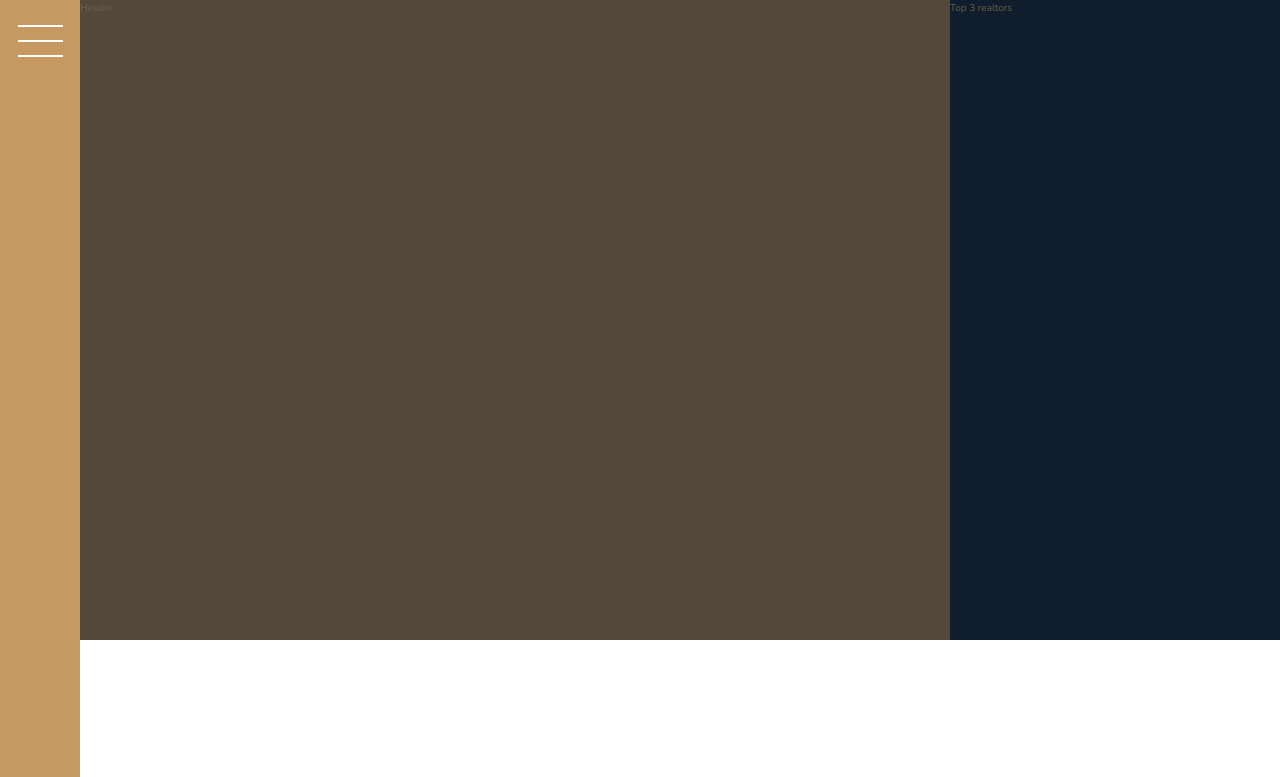
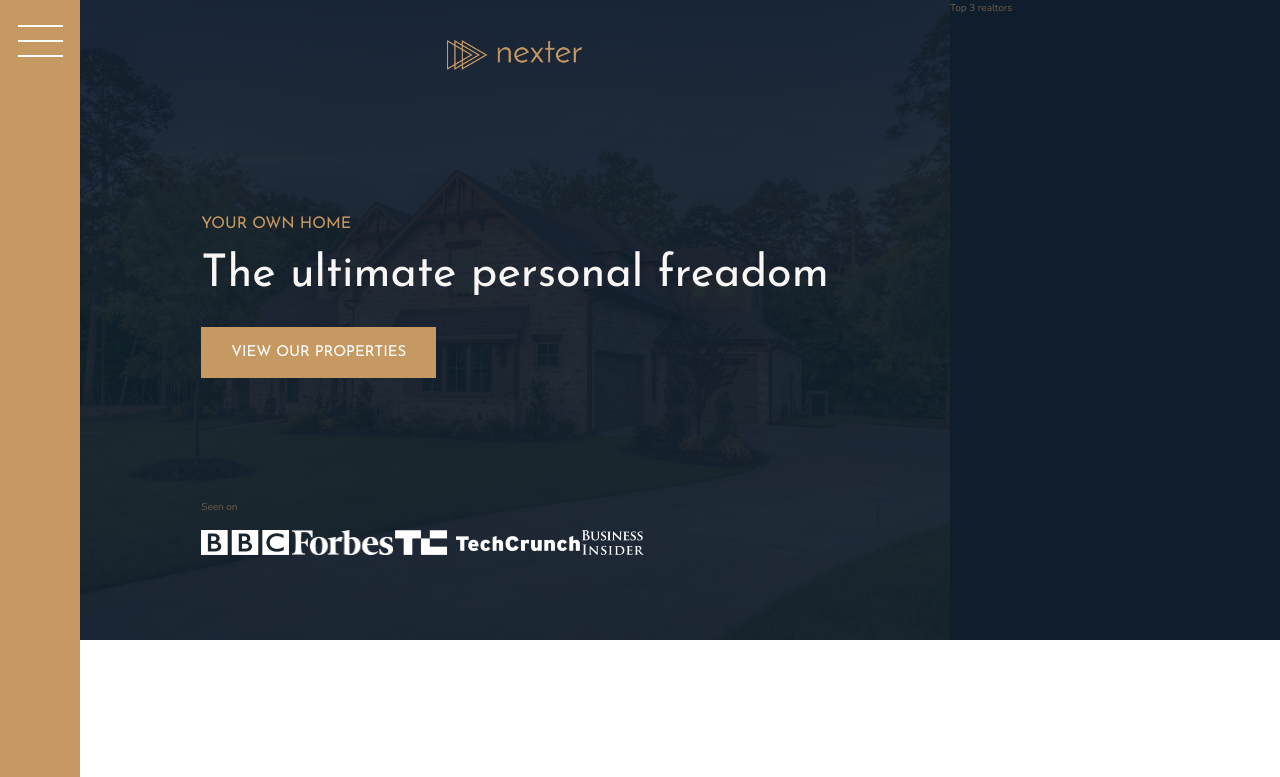
Before and after one commit to mattyImry/UdemyCssSass_Project3, a website: page index.html in a window 1280 px wide. Shown: the top 777 px of the page. Drawn offline with nearby package versions, Linux system fonts and the light colour scheme.

Commit message:
add header

```diff
--- a/index.html
+++ b/index.html
@@ -17,7 +17,17 @@
         </div>
 
         <header class="header">
-            Header
+            <img src="img/logo.png" alt="nexter logo" class="header__logo">
+            <h3 class="heading-3">Your own home</h3>
+            <h1 class="heading-1">The ultimate personal freadom</h1>
+            <button class="btn header__btn">View our properties</button>
+            <div class="header__seenon-text">Seen on</div>
+            <div class="header__seenon-logos">
+                <img src="img/logo-bbc.png" alt="Seen on logo 1">
+                <img src="img/logo-forbes.png" alt="Seen on logo 2">
+                <img src="img/logo-techcrunch.png" alt="Seen on logo 3">
+                <img src="img/logo-bi.png" alt="Seen on logo 4">
+            </div>
         </header>
 
         <div class="realtors">
--- a/sass/_header.scss
+++ b/sass/_header.scss
@@ -1,4 +1,38 @@
 .header {
+
     background-color: $color-grey-dark-1;
     grid-column: full-start / col-end 6;
+    background-image: linear-gradient(rgba($color-secondary, .93), rgba($color-secondary, .93)), url(../img/hero.jpeg); //overlay for the image + img
+    background-size: cover;
+    background-position: center;
+    padding: 8rem;
+    padding-top: 4rem;
+
+    display: grid;
+    grid-template-rows: 1fr min-content 6rem 1fr;
+    grid-template-columns: max-content;
+    grid-row-gap: 1.5rem;
+    justify-content: center;
+
+
+    &__logo {
+        height: 3rem;
+        justify-self: center;
+    }
+
+    &__btn {
+        align-self: start;
+        justify-self: start;
+    }
+
+    &__seenon-text {
+
+    }
+
+    &__seenon-logos {
+
+        img {
+            height: 2.5rem;
+        }
+    }
 }
--- a/sass/_typography.scss
+++ b/sass/_typography.scss
@@ -5,6 +5,9 @@
 
 .heading-1 {
     @extend %heading;
+    font-size: 4.5rem;
+    color: $color-grey-light-1;
+    line-height: 1;
 }
 
 .heading-2 {
```
Also changed, not shown: css/style.css.
